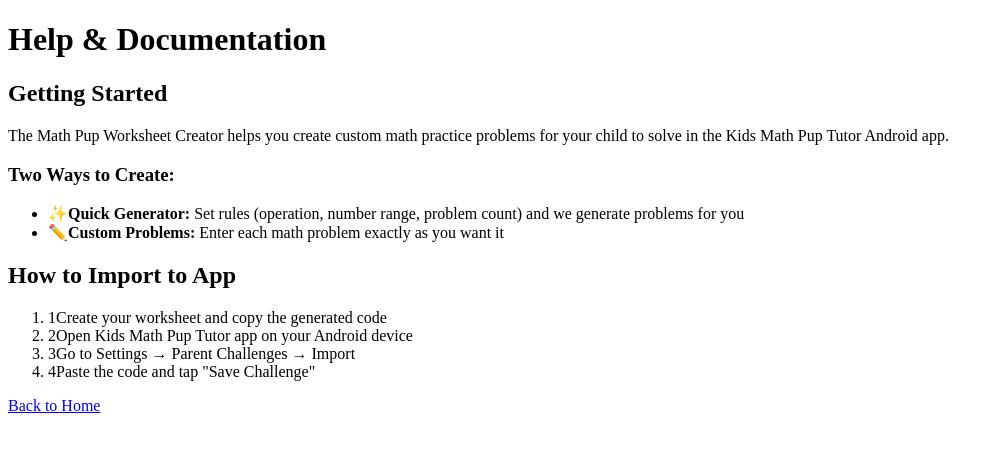
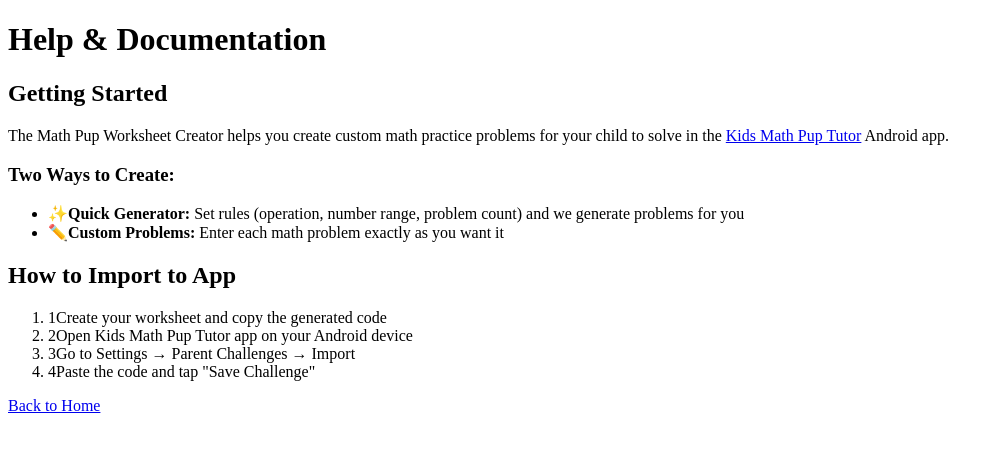
Before and after one commit to hossain-khan/kids-math-tutor, a React (Vite) app in the folder webapp/: page /help in a window 1280 px wide. Shown: the top 452 px of the page, without its empty margins (0-1000 px from the left). Built offline with nearby package versions, Linux system fonts and the light colour scheme; the HTML template or start-up script is replaced by a standard one.

Commit message:
feat(webapp): add Google Play link in Help section
- Link 'Kids Math Pup Tutor' app name to Google Play Store
- Opens in new tab for easy app discovery from help page

```diff
--- a/webapp/src/pages/Help.tsx
+++ b/webapp/src/pages/Help.tsx
@@ -18,8 +18,16 @@
           </h2>
           <p className="text-gray-600 mb-4">
             The Math Pup Worksheet Creator helps you create custom math practice
-            problems for your child to solve in the Kids Math Pup Tutor Android
-            app.
+            problems for your child to solve in the{" "}
+            <a
+              href="https://play.google.com/store/apps/details?id=dev.hossain.mathtutor&pcampaignid=web_share"
+              target="_blank"
+              rel="noopener noreferrer"
+              className="text-primary-600 font-semibold hover:underline"
+            >
+              Kids Math Pup Tutor
+            </a>{" "}
+            Android app.
           </p>
 
           <h3 className="font-bold text-lg mb-2">Two Ways to Create:</h3>
```
